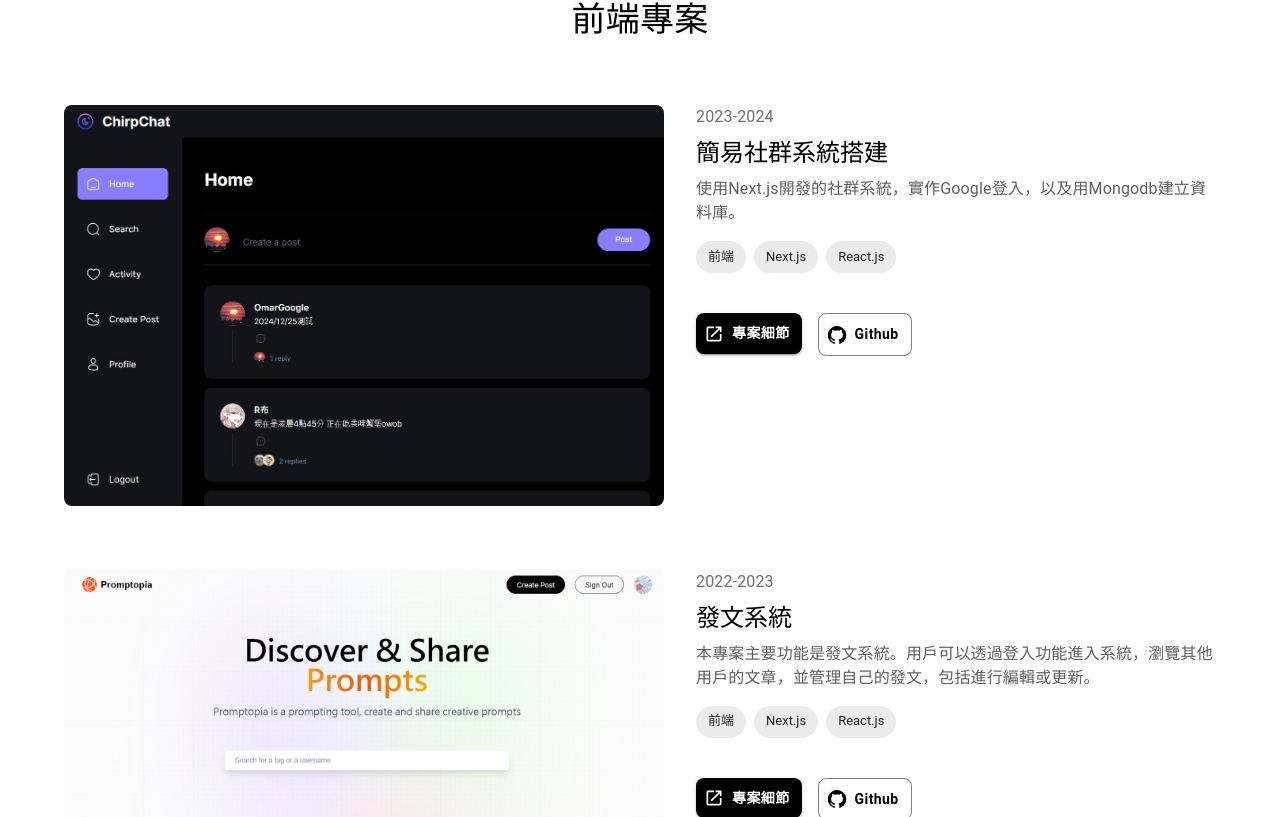
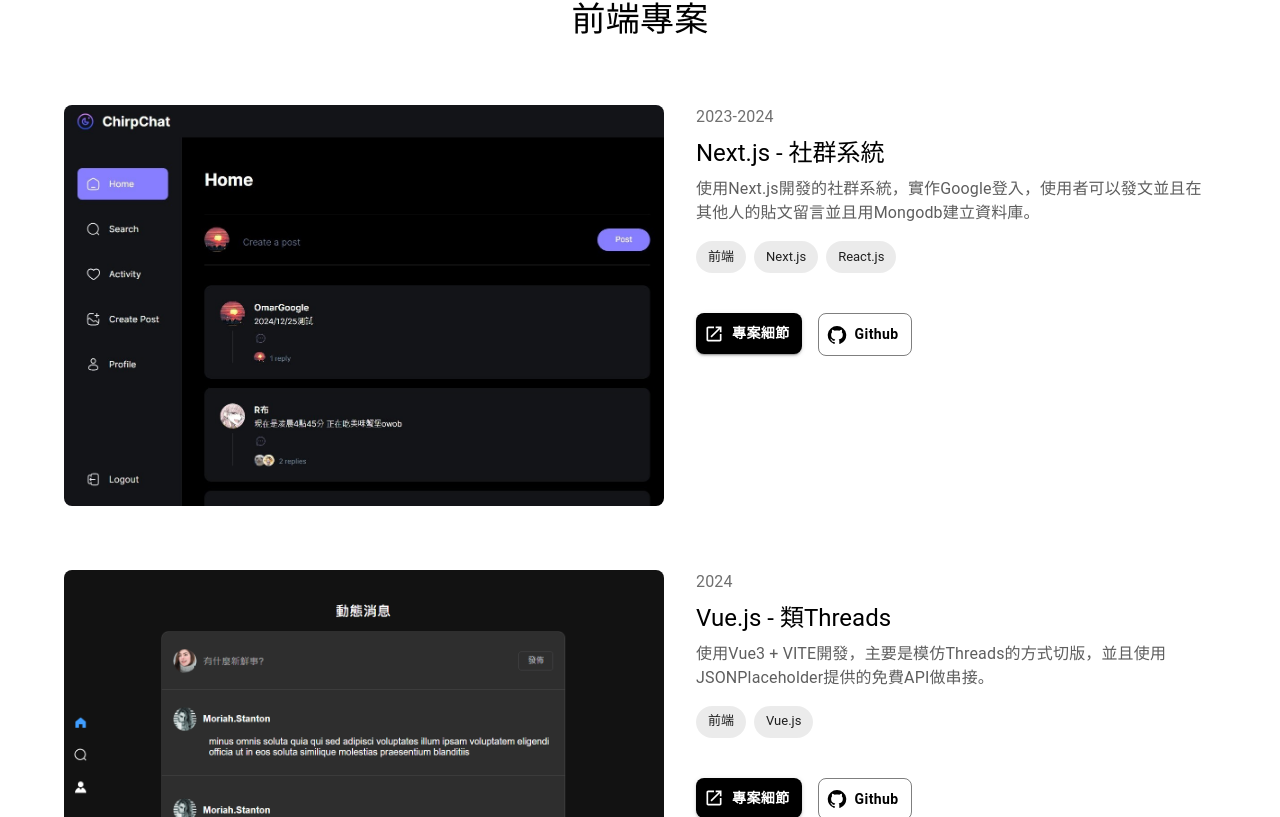
Before and after one commit to omar2245/portfolio, a Next.js app: page /portfolio in a window 1280 px wide. Shown: the part 1323-2140 px from the top of the page. Built offline with nearby package versions, Linux system fonts and the light colour scheme.

Commit message:
Update page.js

```diff
--- a/src/app/portfolio/page.js
+++ b/src/app/portfolio/page.js
@@ -122,18 +122,29 @@
           <ProjectCard
             time={"2023-2024"}
             imgSrc={"/asset/threads.jpeg"}
-            title={"簡易社群系統搭建"}
+            title={"Next.js - 社群系統"}
             content={
-              "使用Next.js開發的社群系統，實作Google登入，以及用Mongodb建立資料庫。"
+              "使用Next.js開發的社群系統，實作Google登入，使用者可以發文並且在其他人的貼文留言並且用Mongodb建立資料庫。"
             }
             tags={["前端", "Next.js", "React.js"]}
             link="https://chirpchat-p8idegidq-omar2245.vercel.app/"
             githubLink="https://github.com/omar2245/ChirpChat"
           />
           <ProjectCard
+            time={"2024"}
+            imgSrc={"/asset/t.png"}
+            title={"Vue.js - 類Threads"}
+            content={
+              "使用Vue3 + VITE開發，主要是模仿Threads的方式切版，並且使用JSONPlaceholder提供的免費API做串接。"
+            }
+            tags={["前端", "Vue.js"]}
+            link="https://flourishing-creponne-b7a1dc.netlify.app/home"
+            githubLink="https://github.com/omar2245/social-media"
+          />
+          <ProjectCard
             time={"2022-2023"}
             imgSrc={"/asset/promptopia.png"}
-            title={"發文系統"}
+            title={"論壇系統"}
             content={
               "本專案主要功能是發文系統。用戶可以透過登入功能進入系統，瀏覽其他用戶的文章，並管理自己的發文，包括進行編輯或更新。"
             }
```
